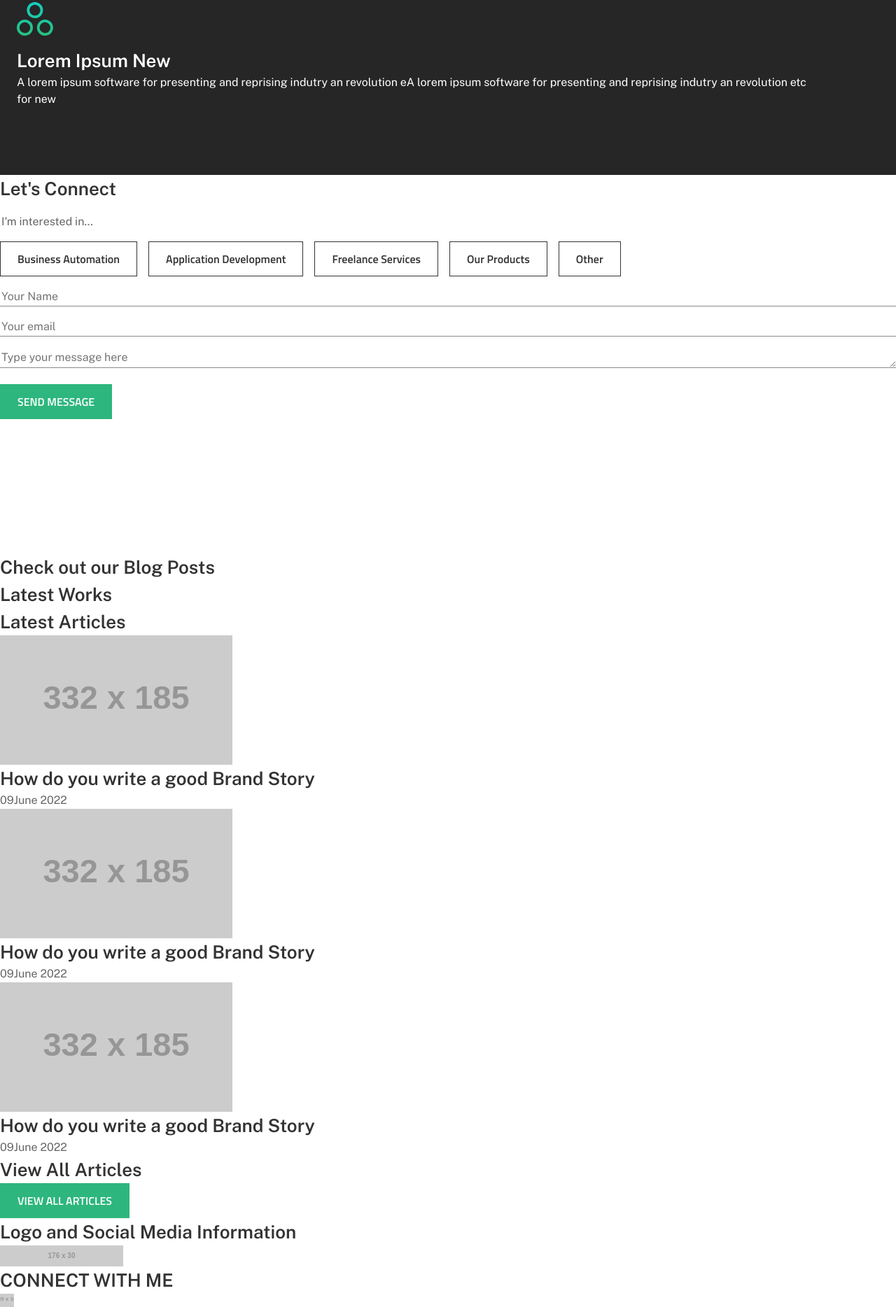
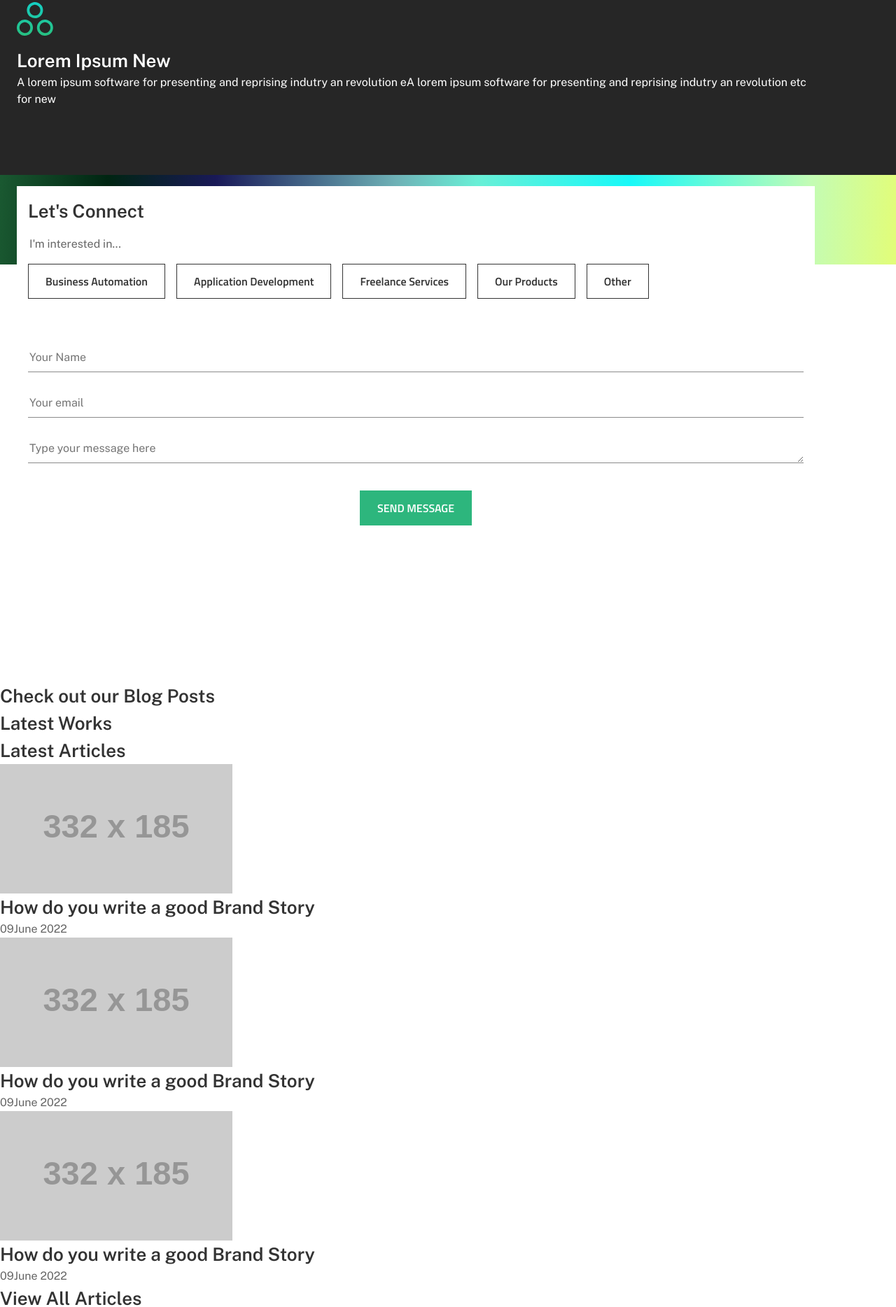
Before and after one commit to rshageer/rshageer.github.io, a Jekyll site: the page built from index.md, in a window 1280 px wide. Shown: the part 3518-5386 px from the top of the page at 70% size. Built offline with Jekyll 4.4.1, drawn with Linux system fonts in a browser that asks for light colours.

Commit message:
Styled Home Contact form

```diff
--- a/_includes/contact-form.html
+++ b/_includes/contact-form.html
@@ -1,4 +1,4 @@
-<form action="" aria-label="Contact" class="flow">
+<form action="" aria-label="Contact" class="contact-form | container flow">
     <h2>Let's Connect</h2>
     <fieldset class="flow">
         <legend>I'm interested in...</legend>
@@ -9,17 +9,17 @@
             {% endfor %}
         </article>
     </fieldset>
-    <section aria-label="Name">
+    <section class="mt-8" aria-label="Name Input">
         <label for="name" class="visually-hidden">Name</label>
         <input type="text" name="name" id="name" placeholder="Your Name">
     </section>
-    <section aria-label="Name">
+    <section class="mt-5" aria-label="Email Input">
         <label for="email" class="visually-hidden">Email</label>
         <input type="email" name="" id="email" placeholder="Your email">
     </section>
-    <section aria-label="Message">
+    <section class="mt-5 mb-6" aria-label="Message">
         <label for="message" class="visually-hidden">Message</label>
         <textarea name="message" id="message" cols="30" rows="1" placeholder="Type your message here"></textarea>
     </section>
-    <button id="btnContactFormSubmit" type="submit">SEND MESSAGE</button>
+    <button class="center-block" id="btnContactFormSubmit" type="submit">SEND MESSAGE</button>
 </form>
--- a/_layouts/index.html
+++ b/_layouts/index.html
@@ -17,7 +17,7 @@ layout: base
     {% include home_automation.html %}
 </aside>
 
-<aside>
+<aside class="contact-form-home | full-bleed">
 {% include contact-form.html %}
 </aside>
 
--- a/_sass/base/_forms.scss
+++ b/_sass/base/_forms.scss
@@ -4,6 +4,7 @@ input[type="email"],
 textarea {
     border: none;
     border-bottom: 1px solid var(--input-border, var(--clr-grey-600));
+    padding-block: #{nth($spacing, 2)};
     width: 100%;
     &:focus{
         --input-border: var(--clr-primary-400);
--- /dev/null
+++ b/_sass/blocks/_contact-form.scss
@@ -0,0 +1,12 @@
+.contact-form{
+  background-color: white;
+  padding: #{nth($spacing, 4)};
+  margin-inline : #{nth($spacing, 4)};
+
+  &-home{
+    padding-block:#{nth($spacing, 4)}; ;
+    background-image: var(--gradient-multi);
+    background-repeat: no-repeat;
+    background-size: 100% #{nth($spacing, 10)};
+  }
+}
--- a/_sass/blocks/_index.scss
+++ b/_sass/blocks/_index.scss
@@ -7,3 +7,4 @@
 @import './decorated-heading';
 @import './home-products';
 @import './home-automation';
+@import './_contact-form.scss';
--- a/_sass/utils/_box-model.scss
+++ b/_sass/utils/_box-model.scss
@@ -32,3 +32,8 @@
 
 
 }
+
+.center-block{
+  margin-inline: auto;
+  display: block;
+}
```
